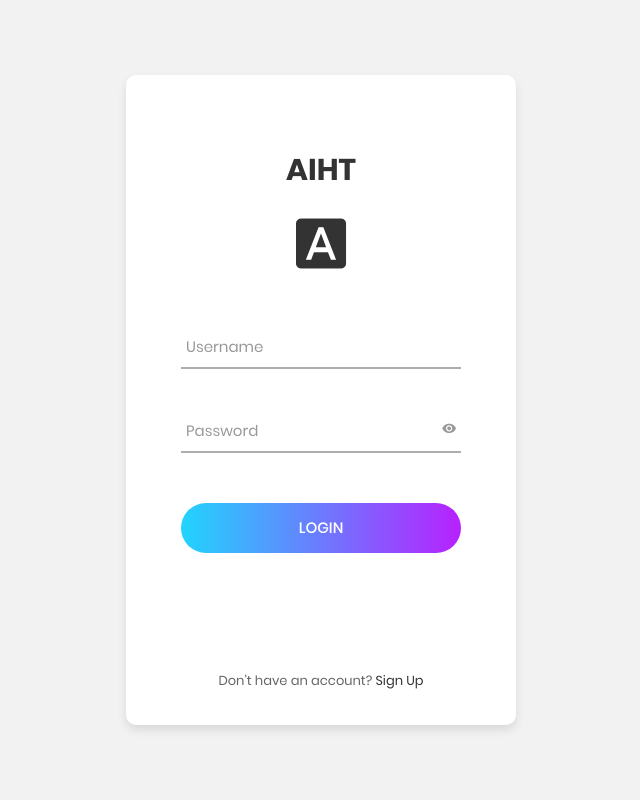
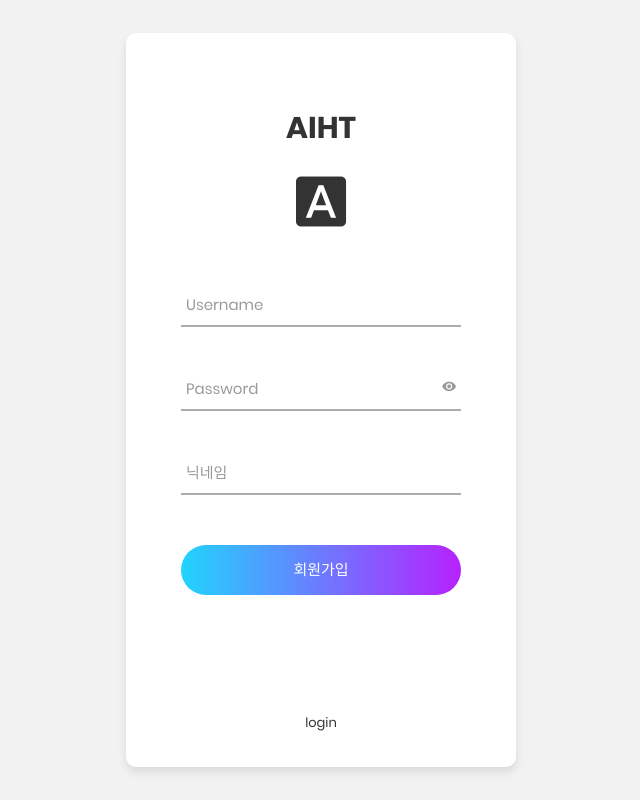
Before and after one commit to jjuny0310/aiht-web, a Flask app: page /signup in a window 1280 px wide. Shown: the whole page, without its empty margins (319-959 px from the left). Run offline with Flask 2, Linux system fonts and the light colour scheme; some libraries are stand-ins or nearby versions.

Commit message:
회원가입 창

```diff
--- a/templates/signup.html
+++ b/templates/signup.html
@@ -53,22 +53,23 @@
 						<span class="focus-input100" data-placeholder="Password"></span>
 					</div>
 
+                    <div class="wrap-input100 validate-input" data-validate = "별명를 입력해주세요.">
+						<input class="input100" type="text" name="nickname">
+						<span class="focus-input100" data-placeholder="닉네임"></span>
+					</div>
+
 					<div class="container-login100-form-btn">
 						<div class="wrap-login100-form-btn">
 							<div class="login100-form-bgbtn"></div>
 							<button class="login100-form-btn">
-								Login
+								회원가입
 							</button>
 						</div>
 					</div>
 
 					<div class="text-center p-t-115">
-						<span class="txt1">
-							Don’t have an account?
-						</span>
-
 						<a class="txt2" href="/signup">
-							Sign Up
+							login
 						</a>
 					</div>
 				</form>
```
